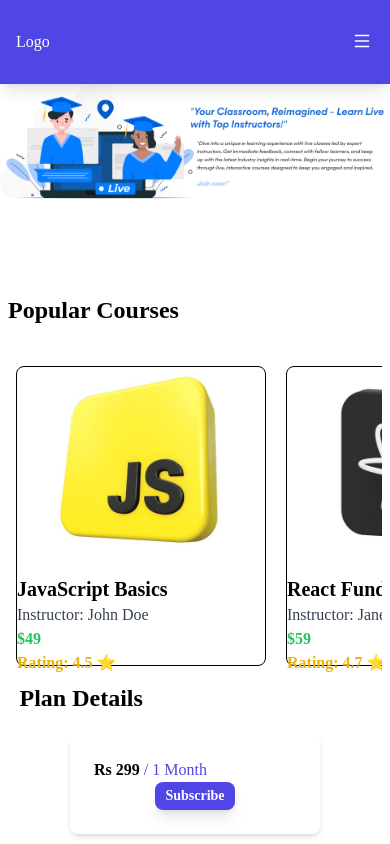
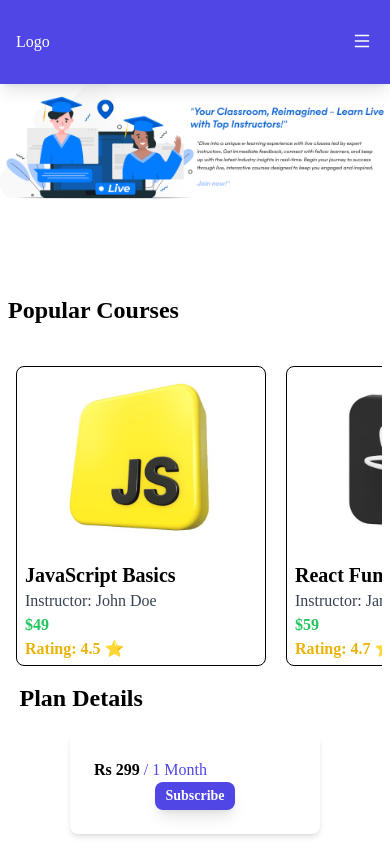
Before and after one commit to Sai472002/ELearningPlatform, a React (Create React App) app in the folder client/: page / in a window 390 px wide. Shown: the top 844 px of the page. Built offline with nearby package versions, Linux system fonts and the light colour scheme.

Commit message:
responsive

```diff
--- a/client/src/Components/Student/Home/Course.jsx
+++ b/client/src/Components/Student/Home/Course.jsx
@@ -57,12 +57,12 @@ const Course = () => {
             courses.map((course) => (
               <div
                 key={course.id}
-                className="bg-white flex-col border border-black h-[300px] md:h-fit w-[250px] md:w-[280px] border-b-1 rounded-lg md:p-4 transition-transform transform hover:-translate-y-3 hover:shadow-md"
+                className="bg-white flex-col border border-black h-[300px] md:h-fit w-[250px] md:w-[280px] border-b-1 rounded-lg p-2 md:p-4 transition-transform transform hover:-translate-y-3 hover:shadow-md"
               >
                 <img
                   src={course.image}
                   alt={course.title}
-                  className="w-full h-48 object-contain rounded-md mb-4"
+                  className="w-full h-[170px] object-contain rounded-md mb-4"
                 />
                 <h2 className="text-xl font-semibold">{course.title}</h2>
                 <p className="text-gray-700">Instructor: {course.instructor}</p>
@@ -72,7 +72,7 @@ const Course = () => {
                 </p>
                 <Link
                   to={`/courses/${course.id}`}
-                  className="inline-block md:mt-4 text-blue-500"
+                  className="hidden md:inline-block md:mt-4 text-blue-500"
                 >
                   View Details
                 </Link>
```
